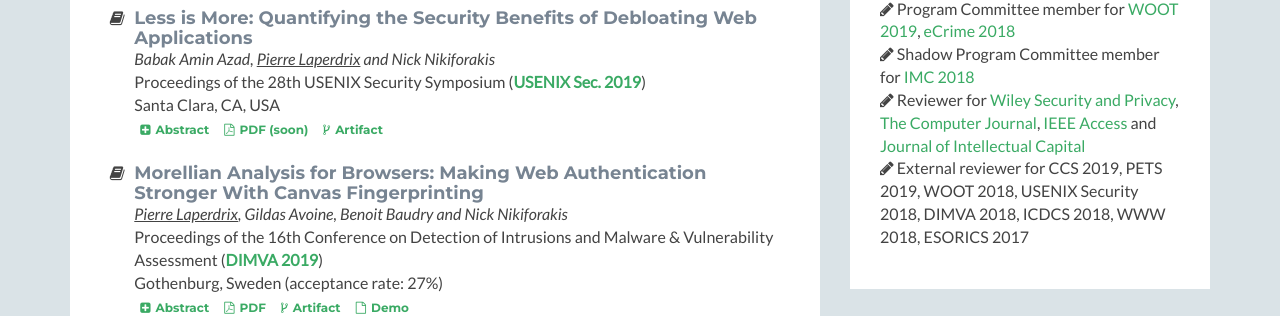
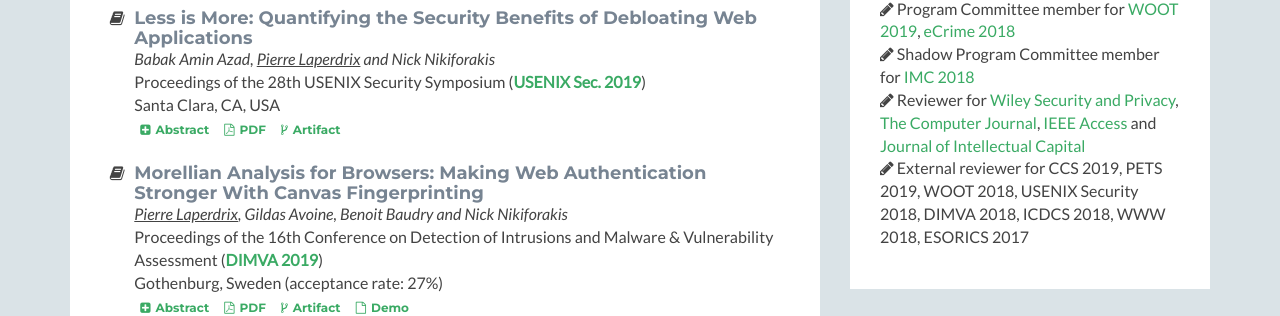
Before and after one commit to plaperdr/plaperdr.github.io, a Jekyll site: the page built from index.html, in a window 1280 px wide and 900 px high, scrolled down 640 px. Shown: the part 138-454 px from the top of the window. Built offline with Jekyll 4.4.1, drawn with Linux system fonts in a browser that asks for light colours.

Commit message:
Updating site

```diff
--- a/index.html
+++ b/index.html
@@ -52,8 +52,8 @@ layout: home
                                 <a class="btn btn-secondary btn-xs" id="abstract10" data-toggle="collapse" data-target="#collapseAbs10" aria-expanded="false" aria-controls="collapseAbs10">
                                     <i id="abstractIcon10" class="fa fa-plus-square"></i>Abstract
                                 </a>
-                                <a class="btn btn-secondary btn-xs"><i class="fa fa-file-pdf-o"></i>PDF (soon)</a>
-                                <a class="btn btn-secondary btn-xs" href="https://github.com/silverfoxy/PHPDebloating" target="_blank"><i class="fa fa-code-fork"></i>Artifact</a>
+                                <a class="btn btn-secondary btn-xs" href="https://securitee.org/files/debloating_usec2019.pdf" target="_blank"><i class="fa fa-file-pdf-o"></i>PDF</a>
+                                <a class="btn btn-secondary btn-xs" href="https://debloating.com/" target="_blank"><i class="fa fa-code-fork"></i>Artifact</a>
                                 <div class="collapse" id="collapseAbs10">
                                     <div class="well">
                                         <p align="justify">
```
